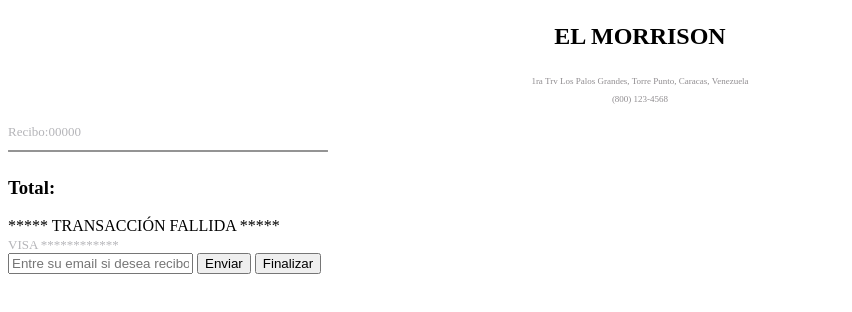
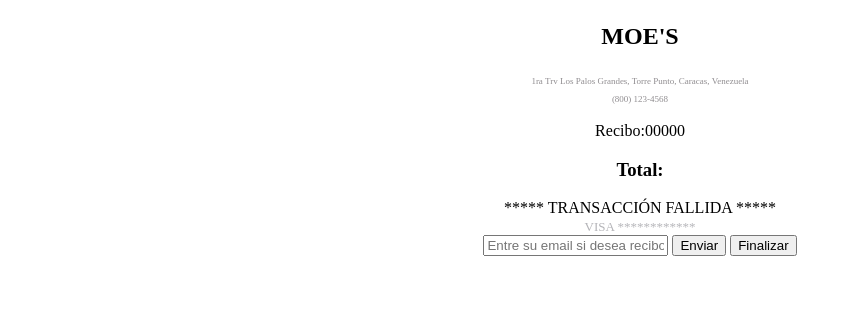
Before and after one commit to ebirito/PuntoWeb, a plain HTML site: page pages/receipt.html in a window 1280 px wide. Shown: the part 88-400 px from the top of the page, without its empty margins (0-852 px from the left). Drawn offline with Linux system fonts and the light colour scheme.

Commit message:
Receipt Imprvements
Some adjustments to the receipt

```diff
--- a/css/receipt.css
+++ b/css/receipt.css
@@ -1,13 +1,31 @@
 @charset "utf-8";
 #receipt-content-divs {
- position:relative;
- left:15%;
+
+ 	width: 80%;
 }
 
 #receipt-content-divs .ui-btn {
- width: 35%;
+ 	width: 35%;
 }
 
 #receipt-content-divs .ui-input-text {
- width: 75%;
+ 	width: 80%;
 }
+
+.timeStamp {
+	float: right;
+}
+
+.tenderedTotal {
+	float: right;
+}
+
+.email {
+	position:relative;
+	left:10%;
+}
+
+.total {
+	position:relative;
+	left:0%;
+}
--- a/pages/receipt.html
+++ b/pages/receipt.html
@@ -57,72 +57,66 @@
 
 </script>
 
-    <div>
+    <div data-role="content" align="center">
 		<div align="center">
      		<img src="../img/logoBig.png" vspace="2" height="75px"/>
 		</div>
 	</div>
 
-    <div>
     	<!-- Name and address receipt header -->
    		<!-- Name and address are harcoded but it must be set from a value coming from a local configuration file -->
 
    		<div data-role="content" align="center">
               <p>
-                  <h2 >EL MORRISON</h2>
+                  <h2 >MOE'S</h2>
                   <span style="font-size: xx-small;color:#908d90;";>
                       1ra Trv Los Palos Grandes, Torre Punto, Caracas, Venezuela<br> (800) 123-4568
                   </span>
               </p>
   		</div>
 
-  		<div id="receipt-content-divs" data-role="content">
+  		<div id="receipt-content-divs" data-role="content" align="center">
                   <!-- Transaction Number Time Stamp Span -->
   				  <!-- This is the Time Stamp, indicating the moment when the transaction was processed.
   	   		 		   Transaction number is harcoded but it must be set from a value coming from the backend
   				  -->
-                  <span class="timeStamp" style="font-size: small;color:#b4b4b8;" data-mce-style="font-size: small;">
-                      Recibo:00000 &nbsp; &nbsp; &nbsp; &nbsp;&nbsp;&nbsp; &nbsp; &nbsp; &nbsp;&nbsp;&nbsp; &nbsp; &nbsp; &nbsp;&nbsp;&nbsp; &nbsp; &nbsp; &nbsp;&nbsp;&nbsp; &nbsp; &nbsp; &nbsp;&nbsp;
-                  </span>
+                  <span>Recibo:00000</span>
+                  <span class="timeStamp" style="font-size: small;color:#b4b4b8;" data-mce-style="font-size: small;"></span>
   		</div>
   		<!-- Main Success Receipt Body Div -->
-  		<div class="success" id="receipt-content-divs" data-role="content">
-                  <div>
-     					<img src="../img/grey_horizontal_line.png" vspace="2" height="2px" width="320"/>
-				  </div>
+  		<div class="success" id="receipt-content-divs" data-role="content" align="center">
+     			  <span class="line"></span>
                   <!-- Tendered Total Span -->
                   <!-- This is the amount that is being charged to the client -->
                   <h3>
-                  <span class="tenderedTotal">
-                      Total: &nbsp; &nbsp; &nbsp; &nbsp; &nbsp; &nbsp; &nbsp; &nbsp; &nbsp;
-                      &nbsp; &nbsp; &nbsp;&nbsp; &nbsp; &nbsp;
-                  </span>
+                  <span class="total">Total:</span>
+                  <span class="tenderedTotal"></span>
                   <br>
                   </h3>
           </div>
           <!-- Main Failed Receipt Body Div -->
-          <div class="failed" id="receipt-content-divs" data-role="content">
+          <div class="failed" id="receipt-content-divs" data-role="content" align="center">
               	***** TRANSACCIÓN FALLIDA *****
           </div>
           <!-- Main Receipt Footer Div -->
-          <div data-role="content" id="receipt-content-divs">
+          <div data-role="content" id="receipt-content-divs" align="center">
                   <!-- Account Span -->
                   <!-- These are the last four digits of the Credit Card -->
-                  <span class="acct" style="font-size: small;color:#b4b4b8;" data-mce-style="font-size: small;">
-                      VISA ************
+                  <span class="acct" style="font-size: small;color:#b4b4b8;" data-mce-style="font-size: small;">VISA ************
                   </span>
           </div>
-    </div>
 
 
           <!-- Email Text Field and Send/Cancel Buttons -->
+          <div id="receipt-content-divs" data-role="content" align="center">
+          <span class="email">
           <form id="formSendReceipt">
-          <div id="receipt-content-divs" data-role="content">
     	  	<input type="text" name="UserEmail" id="UserEmail" value="" placeholder="Entre su email si desea recibo"/>
           	<input id="btn-submit" type="button" value="Enviar" data-inline="true"/>
           	<input type="button" value="Finalizar" onClick="cancel();" data-inline="true"/>
+          </form>
+          </span>
           </div>
-          </form>
 </div>
 
 
```
